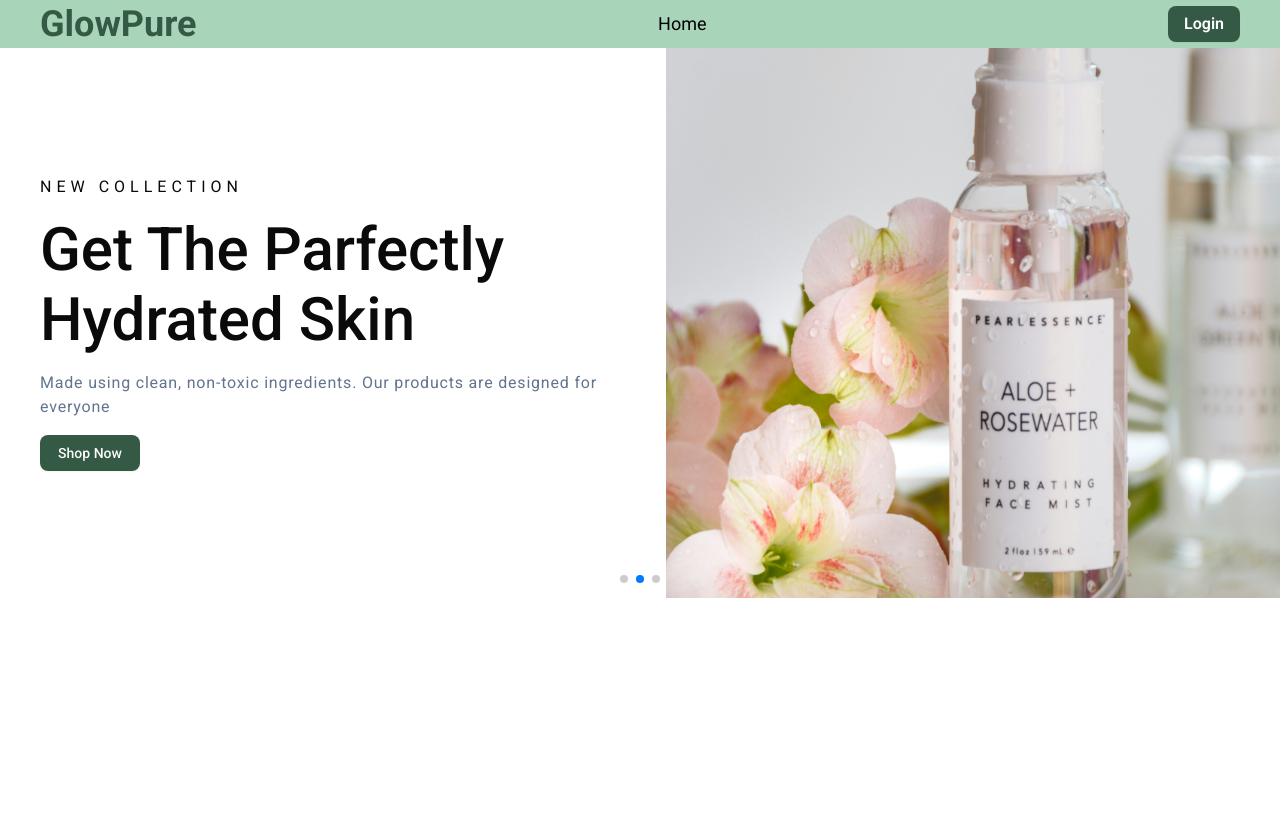
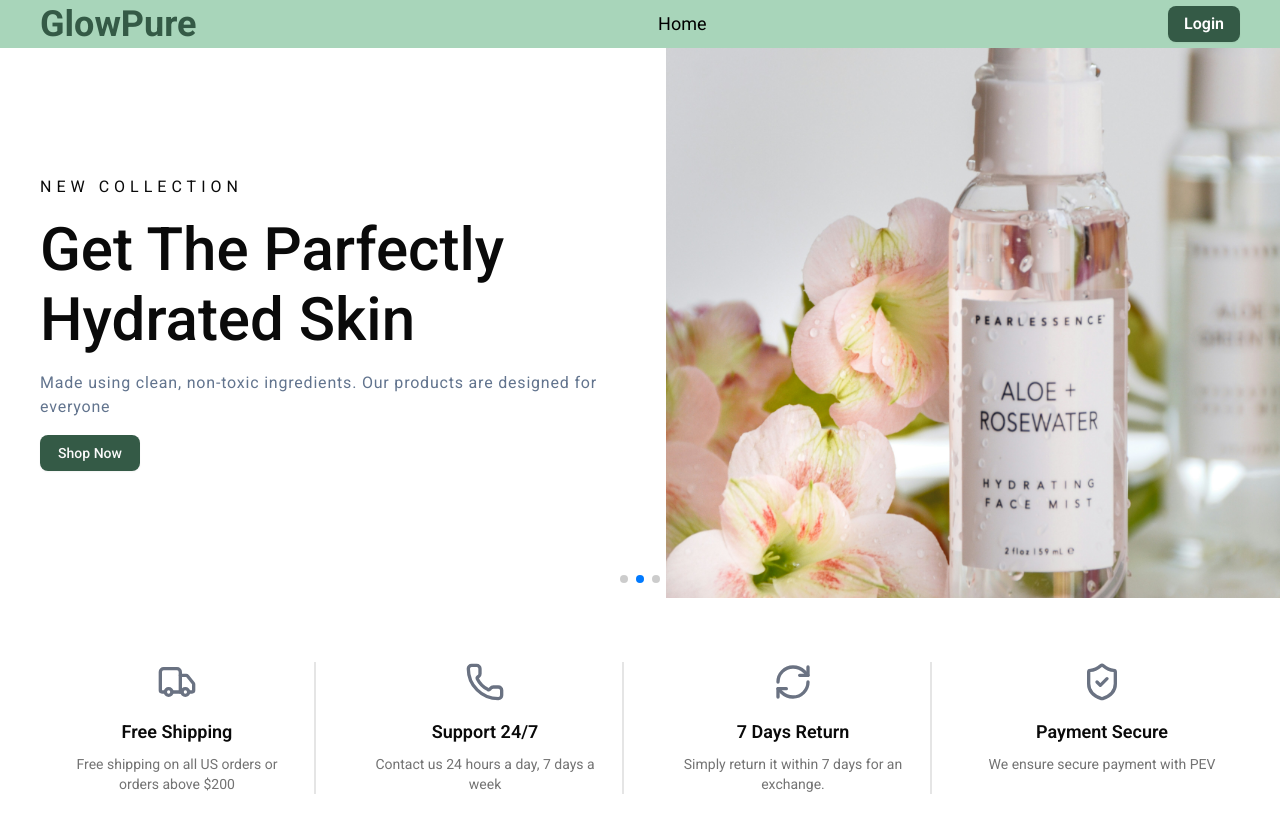
Before and after one commit to AAzizshishir/glowpure, a Next.js app: page / in a window 1280 px wide. Shown: the top 832 px of the page. Before the commit the page ends 800 px from the top, so only its background shows below. Built offline with nearby package versions, Linux system fonts and the light colour scheme.

Commit message:
added services section

```diff
--- a/app/page.js
+++ b/app/page.js
@@ -1,11 +1,13 @@
 import Banner from "@/components/Banner";
 import Navbar from "@/components/Navbar";
+import Services from "@/components/Services";
 
 export default function Home() {
   return (
     <div>
       <Navbar />
       <Banner />
+      <Services />
     </div>
   );
 }
--- a/components/Banner.jsx
+++ b/components/Banner.jsx
@@ -30,7 +30,7 @@ export default function Banner() {
         slidesPerView={1}
         pagination={{ clickable: true }}
         autoplay={{
-          delay: 3000, // 3 seconds between slides
+          delay: 4000, // 3 seconds between slides
           disableOnInteraction: false,
         }}
       >
--- a/components/Navbar.jsx
+++ b/components/Navbar.jsx
@@ -5,7 +5,7 @@ import { Button } from "@/components/ui/button";
 
 export default function Navbar() {
   return (
-    <nav className="flex items-center justify-between px-4 lg:px-10 h-12 bg-secondary">
+    <nav className="flex items-center justify-between px-4 lg:px-10 h-12 bg-secondary sticky left-0 top-0 z-50">
       {/* Logo */}
       <Link href={"/"} className="text-3xl lg:text-4xl font-bold text-primary">
         GlowPure
--- /dev/null
+++ b/components/Services.jsx
@@ -0,0 +1,47 @@
+"use client";
+
+import { Truck, Phone, RefreshCw, ShieldCheck } from "lucide-react";
+
+const features = [
+  {
+    icon: Truck,
+    title: "Free Shipping",
+    description: "Free shipping on all US orders or orders above $200",
+  },
+  {
+    icon: Phone,
+    title: "Support 24/7",
+    description: "Contact us 24 hours a day, 7 days a week",
+  },
+  {
+    icon: RefreshCw,
+    title: "7 Days Return",
+    description: "Simply return it within 7 days for an exchange.",
+  },
+  {
+    icon: ShieldCheck,
+    title: "Payment Secure",
+    description: "We ensure secure payment with PEV",
+  },
+];
+
+export default function Services() {
+  return (
+    <section className="mt-80 lg:my-16">
+      <div className="px-4 lg:px-10 grid grid-cols-1 md:grid-cols-4 gap-8 text-center">
+        {features.map((feature, index) => (
+          <div
+            key={index}
+            className="flex flex-col items-center px-4 border-r-2 last:border-r-0"
+          >
+            <feature.icon className="w-18 h-10 text-gray-500" />
+            <h3 className="mt-4 font-semibold text-lg">{feature.title}</h3>
+            <p className="mt-2 text-sm text-muted-foreground">
+              {feature.description}
+            </p>
+          </div>
+        ))}
+      </div>
+    </section>
+  );
+}
```
